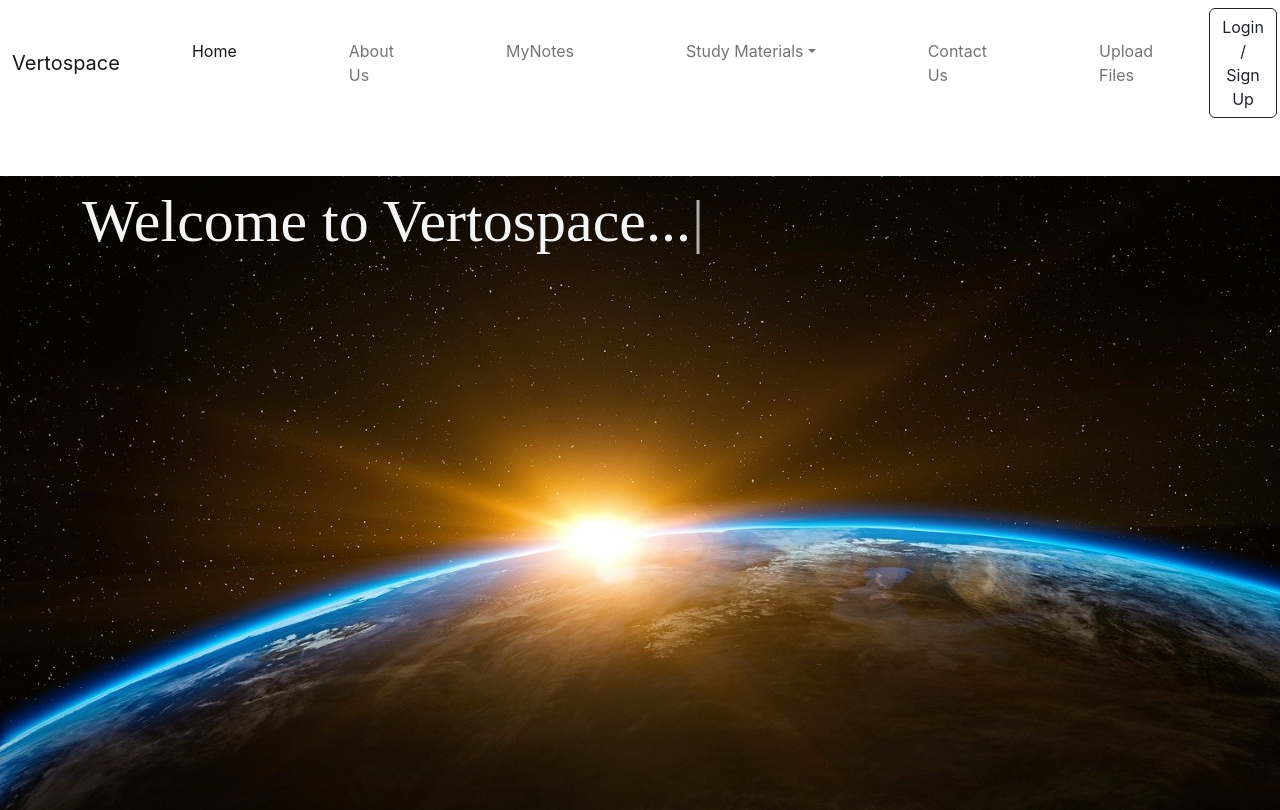
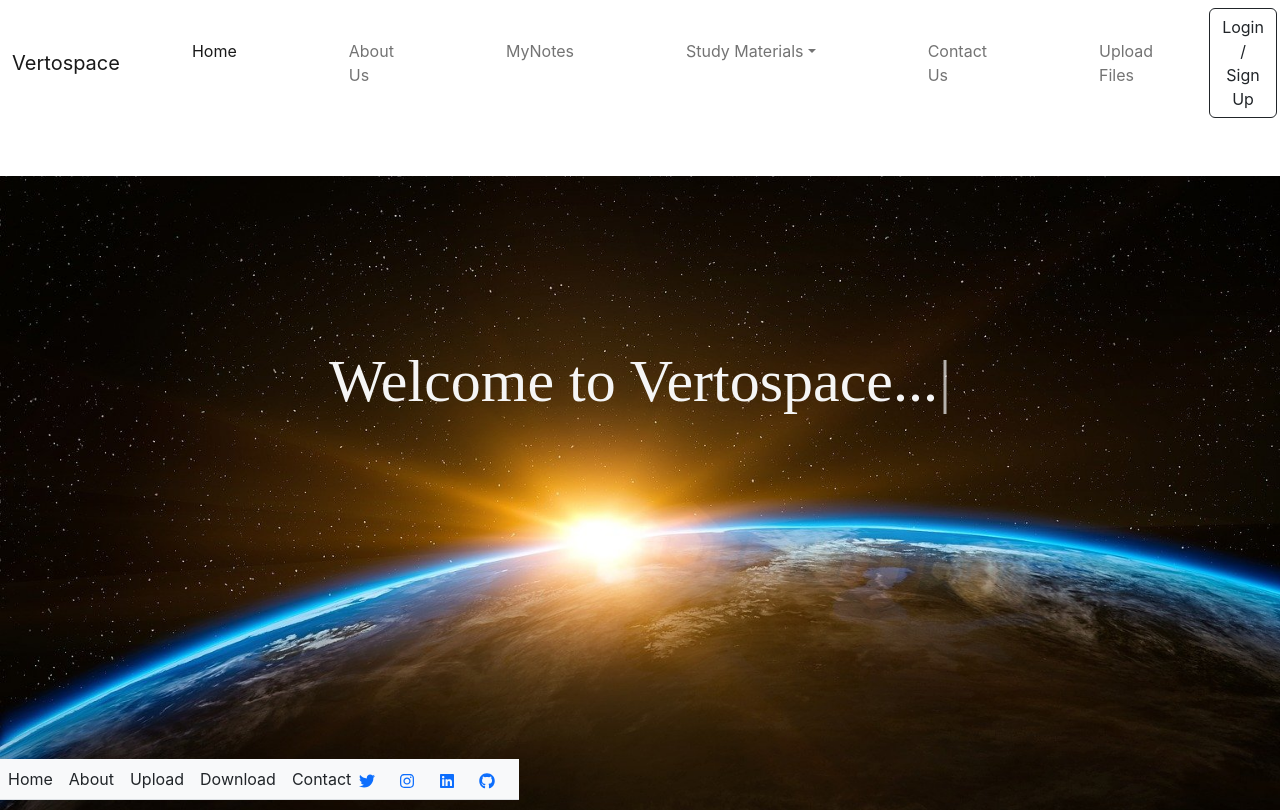
Before and after one commit to pankajsirari222/Vertospace, a React (Create React App) app in the folder client/: page / in a window 1280 px wide. Shown: the top 810 px of the page. Built offline with nearby package versions, Linux system fonts and the light colour scheme.

Commit message:
minor final changes

```diff
--- a/client/src/App.css
+++ b/client/src/App.css
@@ -1,6 +1,9 @@
 .heading {
     font-size:60px;
-    font-family:'Times New Roman', Times, serif
+    font-family:'Times New Roman', Times, serif;
+    display: flex;
+    justify-content: center;
+    padding: 160px 0;
 }
 .heading2 {
     font-family:'Times New Roman', Times, serif;
@@ -8,13 +11,17 @@
     justify-content: center;
 }
 #footer {
-    /* position: fixed; */
-    /* padding: 10px 10px 0px 10px; */
-    /* bottom: 0; */
-    /* width: 100%; */
-    /* Height of the footer*/
-    /* height: 100px; */
-    /* background: rgb(207, 42, 42); */
+    position:fixed;
+    bottom: 0px;
+
+}
+#about {
+    font-size: 18px;
+    line-height: 2;
+    font-family:'Verdana, Geneva, Tahoma, sans-serif';
+    font-weight: bold;
+    text-align: justify;
+    background-image: linear-gradient(120deg, #d4fc79 0%, #96e6a1 100%);
 }
 .bg-image {
     background-image: url('./images/earth-g10d0bcba8_1920.jpg');
```
